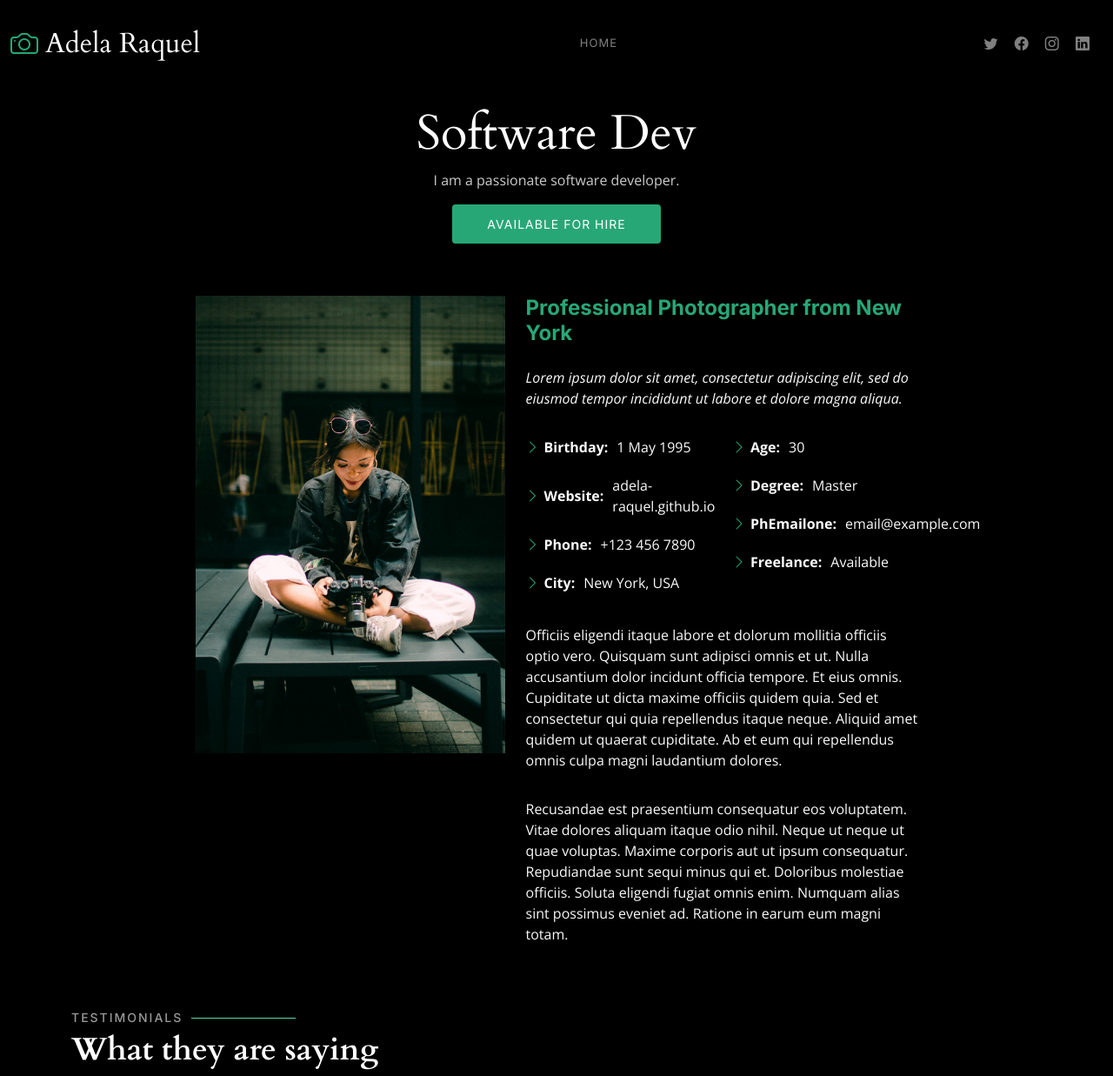
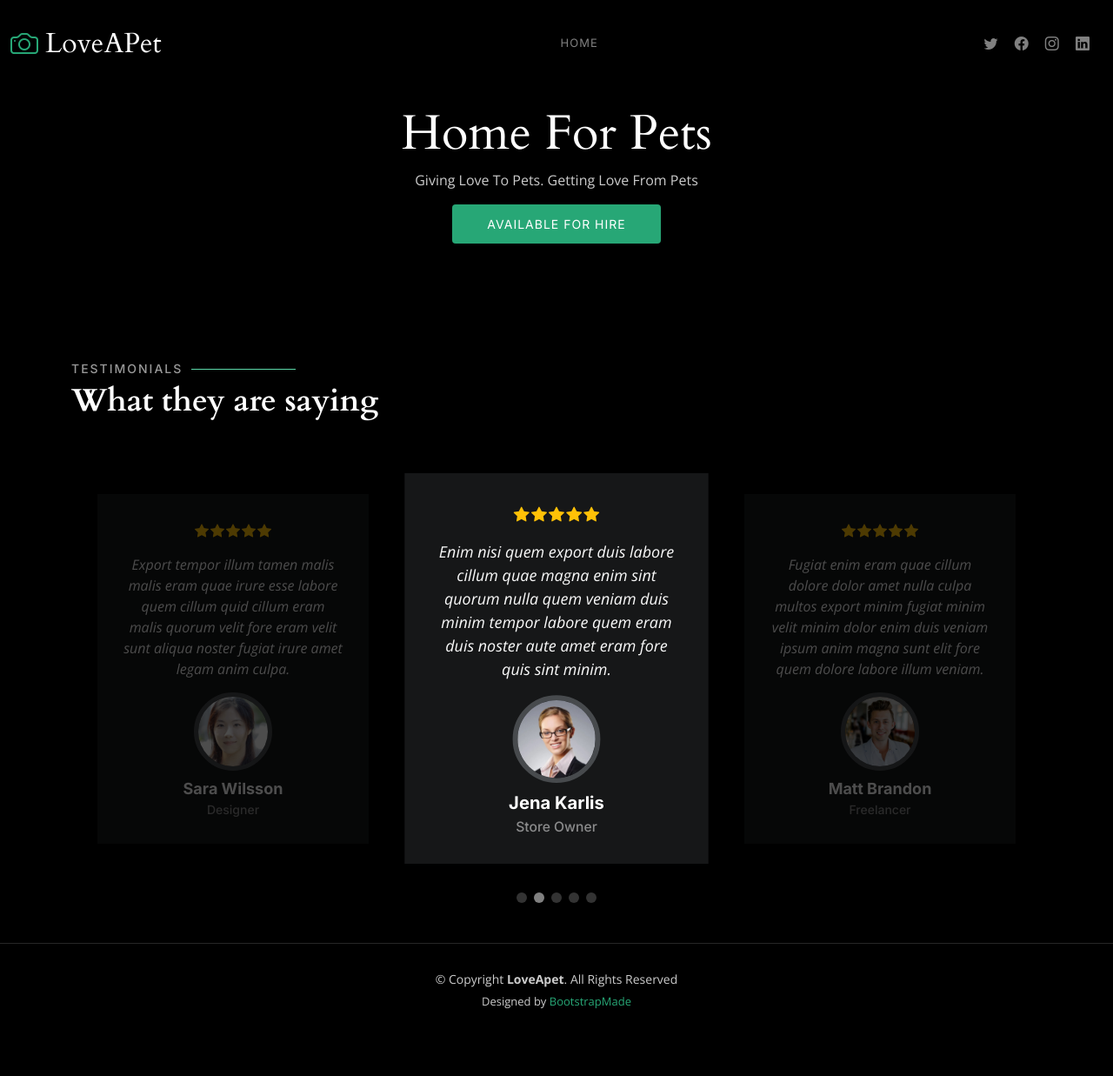
Before and after one commit to adela-raquel/adela-raquel.github.io, a plain HTML site: page index.html in a window 1280 px wide. Shown: the top 1237 px of the page at 87% size. After the commit the page ends 1191 px from the top, so only its background shows below. Drawn offline with nearby package versions, Linux system fonts and the light colour scheme.

Commit message:
pictorials

```diff
--- a/index.html
+++ b/index.html
@@ -46,9 +46,8 @@
         <!-- Uncomment the line below if you also wish to use an image logo -->
         <!-- <img src="assets/img/logo.png" alt=""> -->
         <i class="bi bi-camera"></i>
-        <h1>Adela Raquel</h1>
+        <h1>LoveAPet</h1>
       </a>
-
       <nav id="navbar" class="navbar">
         <ul>
           <li><a href="index.html">Home</a></li>
@@ -75,60 +74,19 @@
       <div class="container position-relative">
         <div class="row d-flex justify-content-center">
           <div class="col-lg-6 text-center">
-            <h2>Software Dev</h2>
-            <p>I am a passionate software developer.</p>
+            <h2>Home For Pets</h2>
+            <p>Giving Love To Pets. Getting Love From Pets</p>
 
             <a class="cta-btn" href="contact.html">Available for hire</a>
 
           </div>
         </div>
       </div>
-    </div><!-- End Page Header -->
+    </div>
+  </div><!-- End Page Header -->
 
     <!-- ======= About Section ======= -->
-    <section id="about" class="about">
-      <div class="container">
 
-        <div class="row gy-4 justify-content-center">
-          <div class="col-lg-4">
-            <img src="assets/img/profile-img.jpg" class="img-fluid" alt="">
-          </div>
-          <div class="col-lg-5 content">
-            <h2>Professional Photographer from New York</h2>
-            <p class="fst-italic py-3">
-              Lorem ipsum dolor sit amet, consectetur adipiscing elit, sed do eiusmod tempor incididunt ut labore et dolore
-              magna aliqua.
-            </p>
-            <div class="row">
-              <div class="col-lg-6">
-                <ul>
-                  <li><i class="bi bi-chevron-right"></i> <strong>Birthday:</strong> <span>1 May 1995</span></li>
-                  <li><i class="bi bi-chevron-right"></i> <strong>Website:</strong> <span>adela-raquel.github.io</span></li>
-                  <li><i class="bi bi-chevron-right"></i> <strong>Phone:</strong> <span>+123 456 7890</span></li>
-                  <li><i class="bi bi-chevron-right"></i> <strong>City:</strong> <span>New York, USA</span></li>
-                </ul>
-              </div>
-              <div class="col-lg-6">
-                <ul>
-                  <li><i class="bi bi-chevron-right"></i> <strong>Age:</strong> <span>30</span></li>
-                  <li><i class="bi bi-chevron-right"></i> <strong>Degree:</strong> <span>Master</span></li>
-                  <li><i class="bi bi-chevron-right"></i> <strong>PhEmailone:</strong> <span>email@example.com</span></li>
-                  <li><i class="bi bi-chevron-right"></i> <strong>Freelance:</strong> <span>Available</span></li>
-                </ul>
-              </div>
-            </div>
-            <p class="py-3">
-              Officiis eligendi itaque labore et dolorum mollitia officiis optio vero. Quisquam sunt adipisci omnis et ut. Nulla accusantium dolor incidunt officia tempore. Et eius omnis.
-              Cupiditate ut dicta maxime officiis quidem quia. Sed et consectetur qui quia repellendus itaque neque. Aliquid amet quidem ut quaerat cupiditate. Ab et eum qui repellendus omnis culpa magni laudantium dolores.
-            </p>
-            <p class="m-0">
-              Recusandae est praesentium consequatur eos voluptatem. Vitae dolores aliquam itaque odio nihil. Neque ut neque ut quae voluptas. Maxime corporis aut ut ipsum consequatur. Repudiandae sunt sequi minus qui et. Doloribus molestiae officiis.
-              Soluta eligendi fugiat omnis enim. Numquam alias sint possimus eveniet ad. Ratione in earum eum magni totam.
-            </p>
-          </div>
-        </div>
-
-      </div>
     </section><!-- End About Section -->
 
     <!-- ======= Testimonials Section ======= -->
@@ -236,7 +194,7 @@
   <footer id="footer" class="footer">
     <div class="container">
       <div class="copyright">
-        &copy; Copyright <strong><span>PhotoFolio</span></strong>. All Rights Reserved
+        &copy; Copyright <strong><span>LoveApet</span></strong>. All Rights Reserved
       </div>
       <div class="credits">
         <!-- All the links in the footer should remain intact. -->
```
Also changed, not shown: contact.html (+5 -0 lines).
